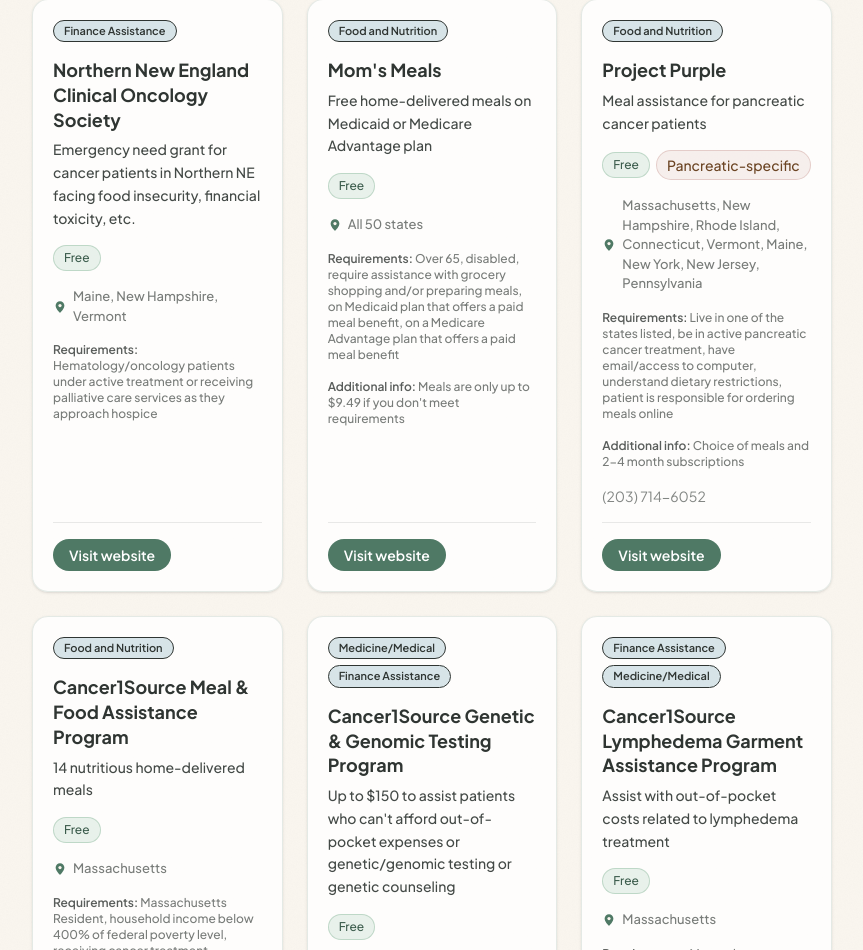
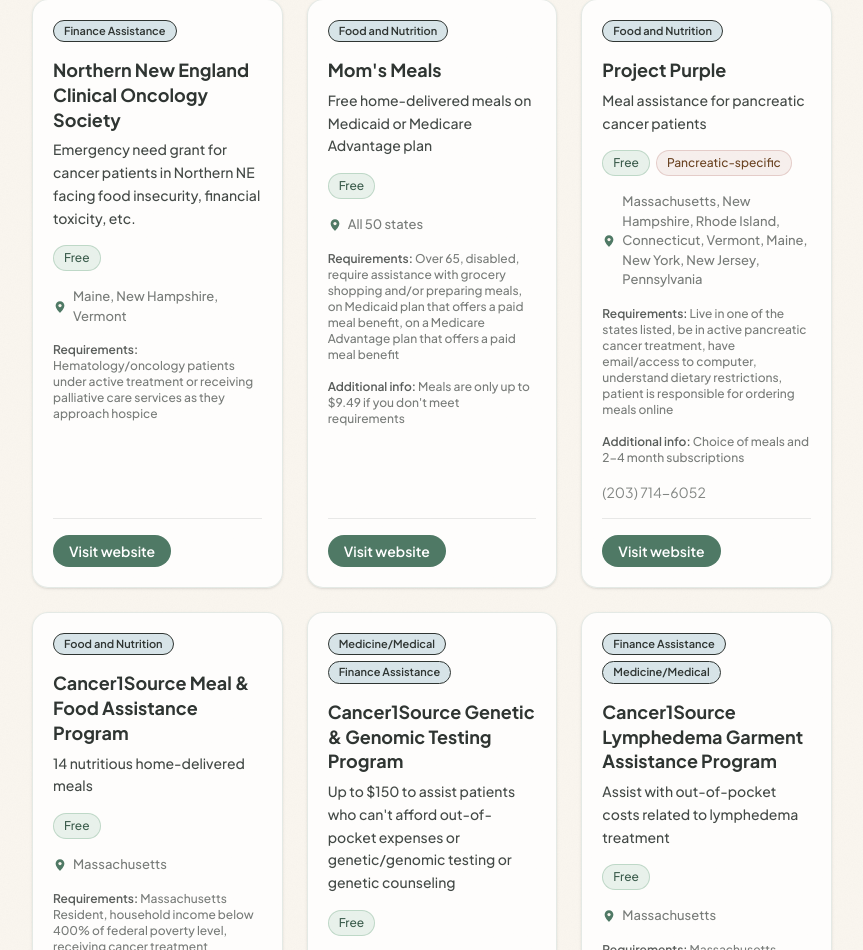
Before and after one commit to poojaudayakumar/cancer-guide, a Next.js app: page /resources in a window 1280 px wide. Shown: the part 2939-3889 px from the top of the page, without its empty margins (360-1223 px from the left). Built offline with nearby package versions, Linux system fonts and the light colour scheme.

Commit message:
pancreatic-specific text size

```diff
--- a/src/app/resources/ResourceDirectory.tsx
+++ b/src/app/resources/ResourceDirectory.tsx
@@ -380,7 +380,7 @@
           {resource.cost}
         </span>
         {isPancreatic && (
-          <span className="rounded-full border border-dusty-rose/40 bg-dusty-rose/15 px-2.5 py-1 text-sm font-medium text-chocolate">
+          <span className="rounded-full border border-dusty-rose/40 bg-dusty-rose/15 px-2.5 py-1 text-xs font-medium text-chocolate">
             Pancreatic-specific
           </span>
         )}
```
